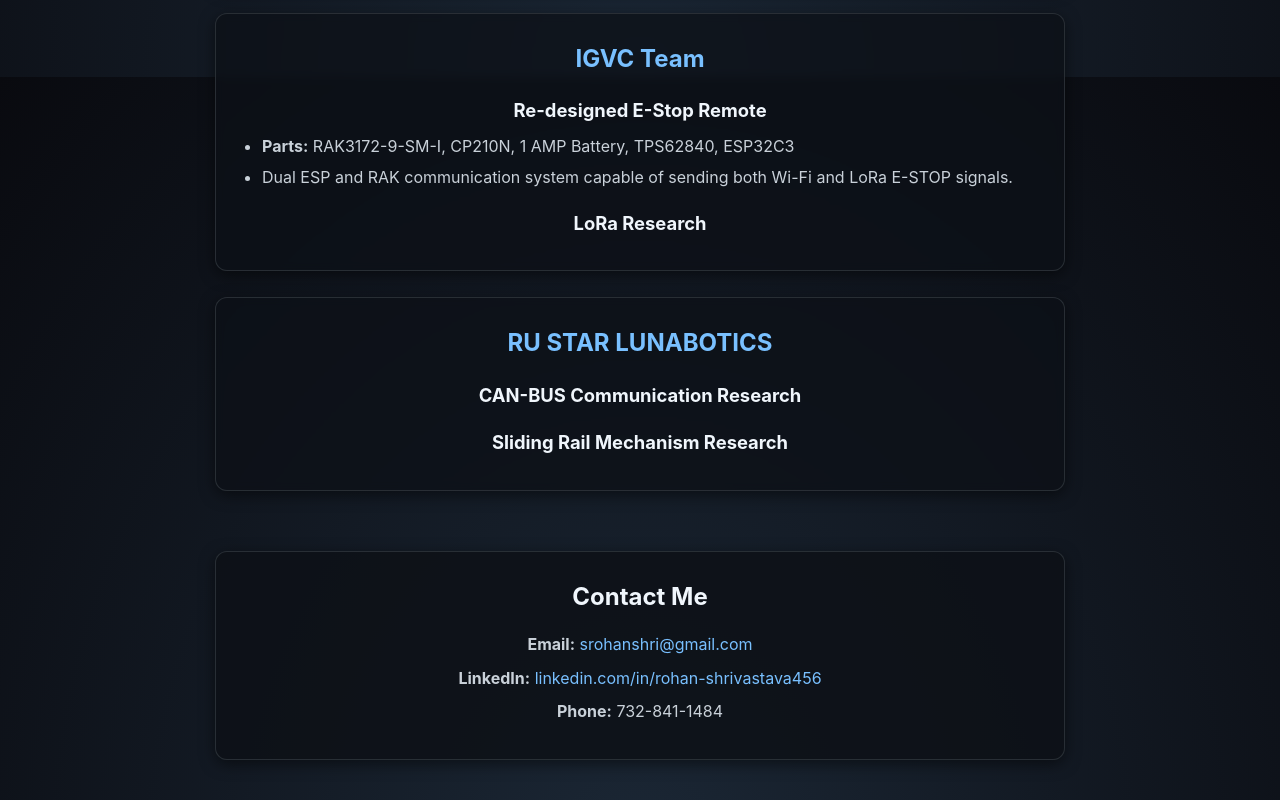
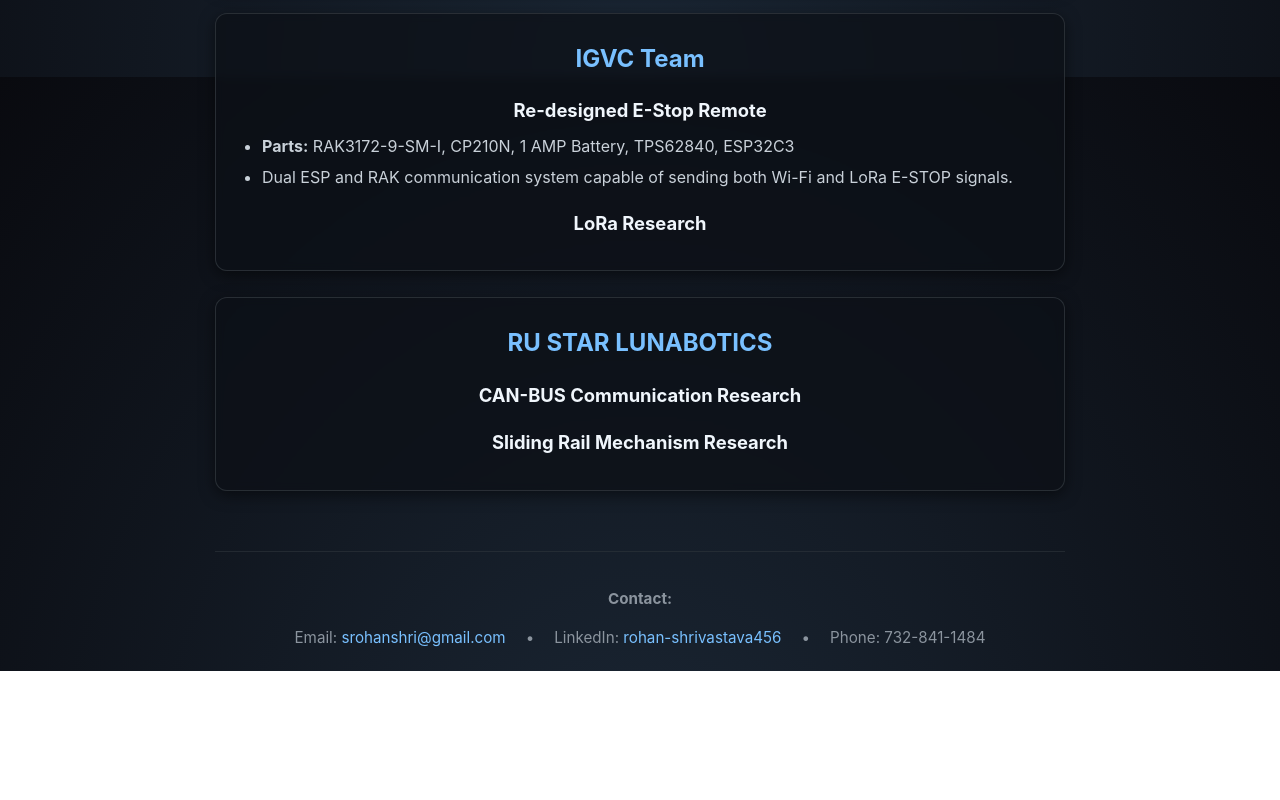
Before and after one commit to Rohan578/Engineering-Portfolio, a plain HTML site: page Intro Page.html in a window 1280 px wide. Shown: the part 723-1523 px from the top of the page. After the commit the page ends 1394 px from the top, so only its background shows below. Drawn offline with Linux system fonts and the light colour scheme.

Commit message:
Refactor contact card to footer and update styles
Updated styling and added custom link classes for project cards. Replaced contact card with a footer for contact information.

```diff
--- a/Intro Page.html
+++ b/Intro Page.html
@@ -12,7 +12,7 @@
       color: #e6edf3;
       max-width: 850px;
       margin: 0 auto;
-      padding: 40px 20px;
+      padding: 40px 20px 20px 20px;
       background: radial-gradient(ellipse at bottom, #1b2735 0%, #090a0f 100%);
       background-attachment: fixed;
       min-height: 100vh;
@@ -137,32 +137,33 @@
       color: #c9d1d9;
     }
 
-    /* Contact Card */
-    .contact-card {
-      background: rgba(13, 17, 23, 0.85);
-      border: 1px solid rgba(48, 54, 61, 0.8);
-      border-radius: 12px;
-      padding: 26px;
-      margin-top: 60px;
-      box-shadow: 0 4px 15px rgba(0, 0, 0, 0.5);
+    /* Custom Subpage Link Styling */
+    .item-link {
+      color: inherit;
+      text-decoration: none;
     }
 
-    .contact-card h2 {
-      color: #f0f6fc;
-      text-align: center;
-      margin-top: 0;
-      margin-bottom: 16px;
+    .item-link:hover {
+      text-decoration: underline;
+      color: #79c0ff;
     }
 
-    .contact-list {
-      list-style-type: none;
-      padding-left: 0;
-      margin-bottom: 0;
+    /* Minimalist Footer Style for Contact Info */
+    footer {
+      margin-top: 60px;
+      padding-top: 20px;
+      border-top: 1px solid rgba(48, 54, 61, 0.6);
       text-align: center;
+      font-size: 0.95rem;
+      color: #8b949e;
     }
 
-    .contact-list li {
-      margin-bottom: 8px;
+    .footer-links {
+      display: flex;
+      justify-content: center;
+      gap: 20px;
+      flex-wrap: wrap;
+      margin-top: 8px;
     }
 
     a {
@@ -186,41 +187,44 @@
     <h2 class="section-title">Projects & Research</h2>
 
     <div class="project-card">
-      <h2>Soil Node</h2>
-      <p class="overview-text">Overview</p>
+      <h2><a href="soilnodemainpage.html" class="item-link">Soil Node</a></h2>
+      <p class="overview-text"><a href="soilnodemainpage.html" class="item-link">Overview</a></p>
     </div>
 
     <div class="project-card">
       <h2>RU HART</h2>
-      <h3>RU-HART Prototype Version 1 (Maxbot)</h3>
-      <h3>RU-HART Motor Driver V1</h3>
+      <h3><a href="maxbotv1.html" class="item-link">RU-HART Prototype Version 1 (Maxbot)</a></h3>
+      <h3><a href="motordriver.html" class="item-link">RU-HART Motor Driver V1</a></h3>
       <h3>RU-HART Maxbot V2 CAD Model</h3>
     </div>
 
     <div class="project-card">
       <h2>IGVC Team</h2>
-      <h3>Re-designed E-Stop Remote</h3>
+      <h3><a href="ESTOP.html" class="item-link">Re-designed E-Stop Remote</a></h3>
       <ul>
         <li><strong>Parts:</strong> RAK3172-9-SM-I, CP210N, 1 AMP Battery, TPS62840, ESP32C3</li>
         <li>Dual ESP and RAK communication system capable of sending both Wi-Fi and LoRa E-STOP signals.</li>
       </ul>
-      <h3>LoRa Research</h3>
+      <h3><a href="Loraresearch.html" class="item-link">LoRa Research</a></h3>
     </div>
 
     <div class="project-card">
       <h2>RU STAR LUNABOTICS</h2>
-      <h3>CAN-BUS Communication Research</h3>
-      <h3>Sliding Rail Mechanism Research</h3>
+      <h3><a href="overview.html" class="item-link">CAN-BUS Communication Research</a></h3>
+      <h3><a href="overview.html" class="item-link">Sliding Rail Mechanism Research</a></h3>
     </div>
 
-    <div class="contact-card">
-      <h2>Contact Me</h2>
-      <ul class="contact-list">
-        <li><strong>Email:</strong> <a href="mailto:srohanshri@gmail.com">srohanshri@gmail.com</a></li>
-        <li><strong>LinkedIn:</strong> <a href="https://linkedin.com/in/rohan-shrivastava456" target="_blank">linkedin.com/in/rohan-shrivastava456</a></li>
-        <li><strong>Phone:</strong> 732-841-1484</li>
-      </ul>
-    </div>
+    <!-- Footnote Footer -->
+    <footer>
+      <p><strong>Contact:</strong></p>
+      <div class="footer-links">
+        <span>Email: <a href="mailto:srohanshri@gmail.com">srohanshri@gmail.com</a></span>
+        <span>•</span>
+        <span>LinkedIn: <a href="https://linkedin.com/in/rohan-shrivastava456" target="_blank">rohan-shrivastava456</a></span>
+        <span>•</span>
+        <span>Phone: 732-841-1484</span>
+      </div>
+    </footer>
   </div>
 
 </body>
```
